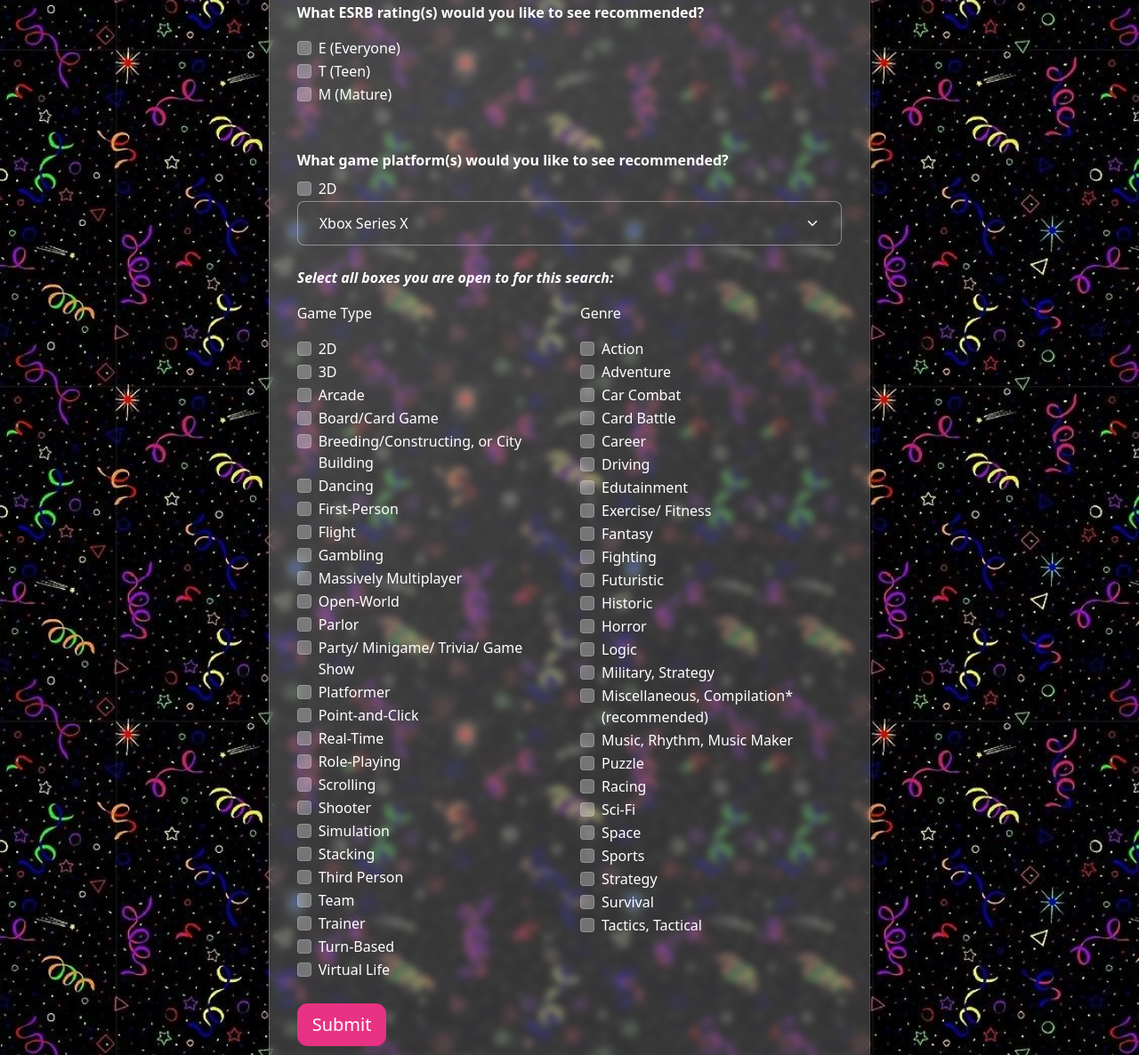
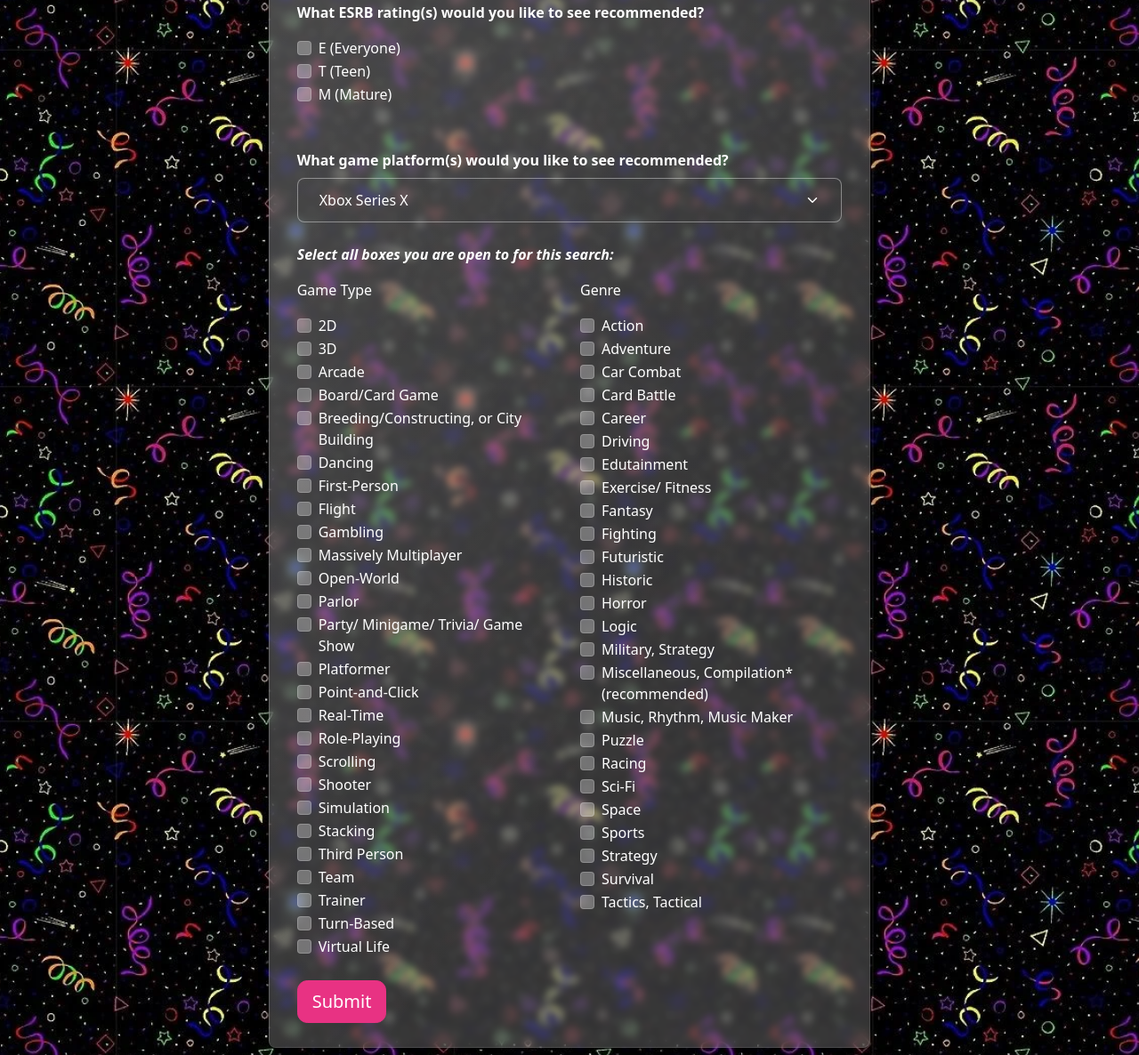
Before and after one commit to amycastillon/videogame-buddy, a Flask app: template app/templates/videogame_buddy.html in a window 1280 px wide. Shown: the part 485-1671 px from the top of the page at 89% size. Run offline with Flask 2, Linux system fonts and the light colour scheme; the template is opened without the code that fills it, so the values that code supplies are empty; some libraries are stand-ins or nearby versions.

Commit message:
got rid of extra checkbox

```diff
--- a/app/templates/videogame_buddy.html
+++ b/app/templates/videogame_buddy.html
@@ -105,12 +105,6 @@
             <div class="form-group">
               <label for="exampleSelect1" class="form-label mt-4"><strong>What game platform(s) would you like to see
                 recommended?</strong></label>
-                <div class="form-check">
-                  <input class="form-check-input" type="checkbox" value="E" id="checkbox1">
-                  <label class="form-check-label" for="genre1">
-                    2D
-                  </label>
-                </div>
               <select class="form-select" id="dropdown">
                 <option>Xbox Series X</option>
                 <option>Xbox One</option>
```
